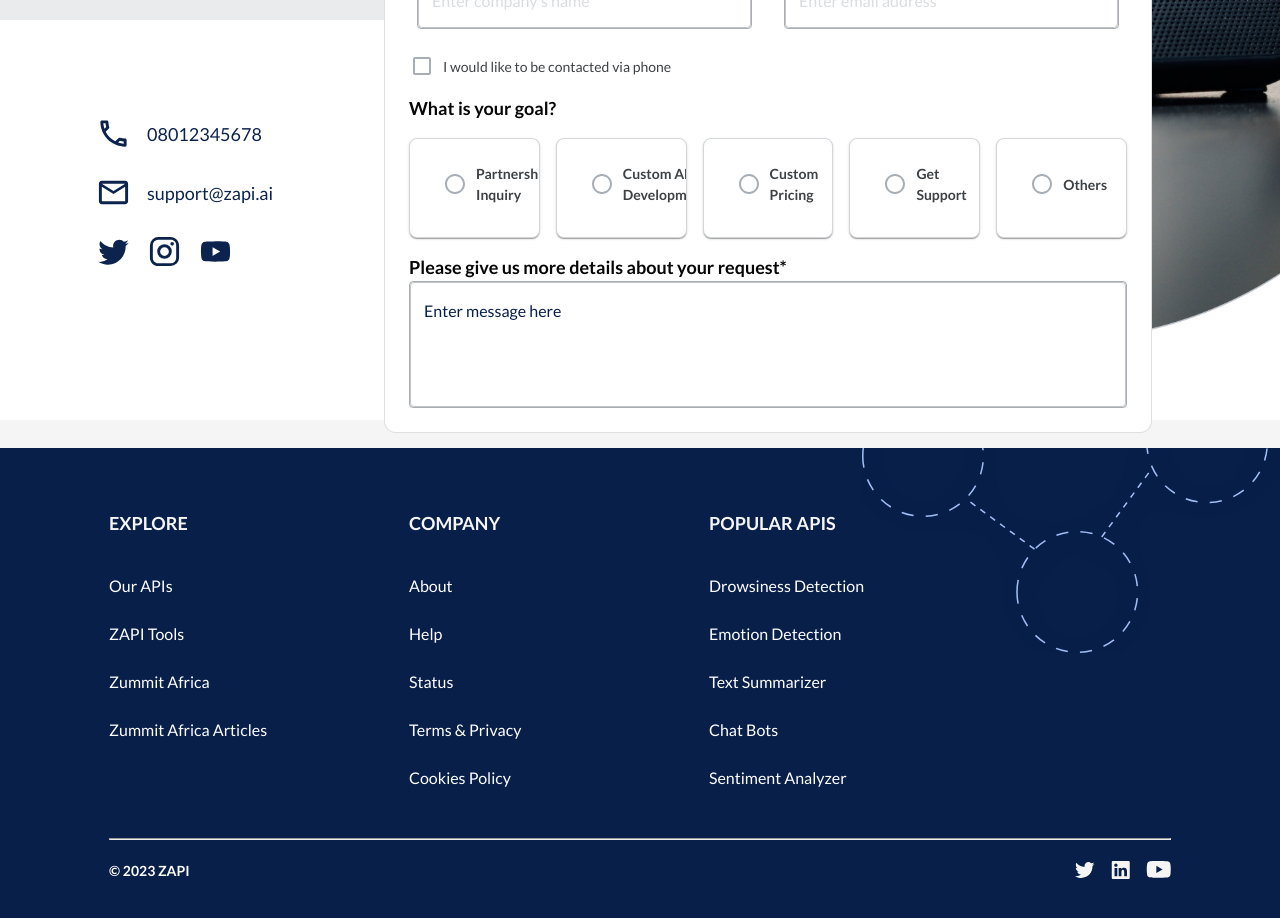
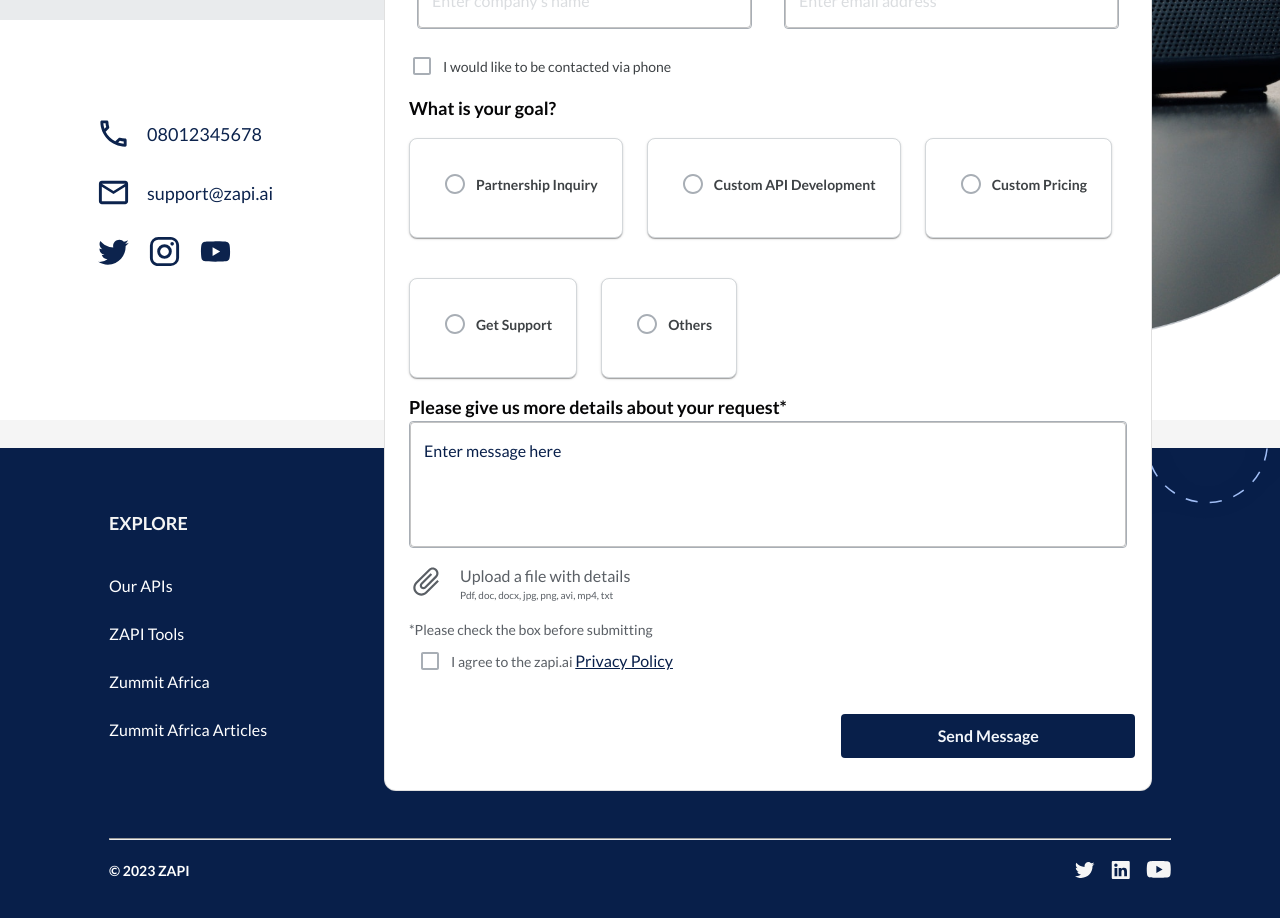
Before and after one commit to Zummit-Africa-Inc/Zapi-FE-v2, a React (Vite) app: page /contact in a window 1280 px wide. Shown: the part 360-1278 px from the top of the page. Built offline with nearby package versions, Linux system fonts and the light colour scheme; no server answers; what aws-amplify would draw is missing.

Commit message:
check card width,

```diff
--- a/src/components/contact/ContactForm.tsx
+++ b/src/components/contact/ContactForm.tsx
@@ -1,19 +1,24 @@
 import React from "react";
-import { CardContent, Radio, Stack, Theme } from "@mui/material";
-import { createStyles, makeStyles, styled } from "@mui/styles";
 import {
-    Paper,
-    Box,
-    Grid,
-    Input,
+    CardContent,
+    Icon,
+    Button,
+    Radio,
+    Stack,
+    Theme,
     FormControl,
     InputLabel,
     TextField,
     Checkbox,
-    InputBase,
     Card,
     Typography,
+    Paper,
+    Box,
 } from "@mui/material";
+import { createStyles, makeStyles, styled } from "@mui/styles";
+
+import { AttachFile } from "@mui/icons-material";
+import { Link } from "react-router-dom";
 
 // export interface  ContactFormProps {
 
@@ -195,15 +200,17 @@ const ContactForm = () => {
                     </Box>
                 </FormControl>
             </Stack>
-            <Stack sx={{ width: "100%", display: "flex", flexDirection: "column", p:1 }}>
+            <Stack
+                sx={{ width: "100%", display: "flex", flexDirection: "column", p: 1 }}>
                 <Typography
                     sx={{ color: "#060607", fontWeight: 600, fontSize: "18px" }}>
                     What is your goal?
                 </Typography>
-                <Stack sx={{ width: "100%", display: "flex", flexDirection: "row", gap:2 }}>
+                <Stack
+                    sx={{ width: "100%", display: "flex", flexDirection: "row", gap: 3, flexWrap: "wrap", }}>
                     <Card
                         sx={{
-                            width: "100%",
+                            // width: "18%",
                             p: 1,
                             mt: 2,
                             backgroundColor: "#fff",
@@ -228,7 +235,7 @@ const ContactForm = () => {
                     </Card>
                     <Card
                         sx={{
-                            width: "100%",
+                            // width: "18%",
                             p: 1,
                             mt: 2,
                             backgroundColor: "#fff",
@@ -253,7 +260,7 @@ const ContactForm = () => {
                     </Card>
                     <Card
                         sx={{
-                            width: "100%",
+                            // width: "18%",
                             p: 1,
                             mt: 2,
                             backgroundColor: "#fff",
@@ -278,7 +285,7 @@ const ContactForm = () => {
                     </Card>
                     <Card
                         sx={{
-                            width: "100%",
+                            // width: "18%",
                             p: 1,
                             mt: 2,
                             backgroundColor: "#fff",
@@ -303,7 +310,7 @@ const ContactForm = () => {
                     </Card>
                     <Card
                         sx={{
-                            width: "100%",
+                            // width: "18%",
                             p: 1,
                             mt: 2,
                             backgroundColor: "#fff",
@@ -327,7 +334,8 @@ const ContactForm = () => {
                         </CardContent>
                     </Card>
                 </Stack>
-                <Typography sx={{ color: "#060607", fontWeight: 600, fontSize: "18px", mt:2 }}>
+                <Typography
+                    sx={{ color: "#060607", fontWeight: 600, fontSize: "18px", mt: 2 }}>
                     Please give us more details about your request*
                 </Typography>
                 <TextField
@@ -344,8 +352,83 @@ const ContactForm = () => {
                         borderRadius: "4px",
                     }}
                 />
-
+                <Stack
+                    sx={{
+                        width: "50%",
+                        display: "flex",
+                        flexDirection: "row",
+                        gap: 2,
+                        mt: 2,
+                    }}>
+                    <AttachFile
+                        className={classes.iconStyle}
+                        sx={{ color: "#5A5F65" }}
+                        fontSize="large"
+                    />
+                    <Stack
+                        sx={{ width: "100%", display: "flex", flexDirection: "column" }}>
+                        <Typography
+                            sx={{ color: "#5A5F65", fontWeight: 400, fontSize: "16px" }}>
+                            Upload a file with details
+                        </Typography>
+                        <Typography
+                            sx={{ color: "#5A5F65", fontWeight: 400, fontSize: "10px" }}>
+                            Pdf, doc, docx, jpg, png, avi, mp4, txt
+                        </Typography>
+                    </Stack>
+                </Stack>
+                <Typography
+                    sx={{ color: "#5A5F65", fontWeight: 400, fontSize: "14px", mt: 2 }}>
+                    *Please check the box before submitting
+                </Typography>
+                {/* <Stack sx={{ width: "100%", display: "flex", flexDirection: "row", gap:2, mt:2 }}>
+                    <Checkbox sx={{ color: "#A8AEB5" }} />
+                    <Typography sx={{ color: "#5A5F65", fontWeight: 400, fontSize: "14px" }}>
+                        I agree to the terms and conditions
+                    </Typography>
+                    </Stack> */}
+                <FormControl
+                    sx={{
+                        width: "100%",
+                        // p: 2,
+                        display: "flex",
+                        flexDirection: "row",
+                        // color: "#333",
+                        alignItems: "center",
+                    }}>
+                    <Checkbox sx={{ color: "#A8AEB5" }} />
+                    <Box>
+                        <Typography
+                            sx={{ color: "#5A5F65", fontWeight: 400, fontSize: "14px" }}>
+                            I agree to the zapi.ai{" "}
+                            <Link className={classes.link} to="#">
+                                Privacy Policy
+                            </Link>
+                        </Typography>
+                    </Box>
+                </FormControl>
             </Stack>
+            <Stack sx={{ width: "100%", display: "flex", flexDirection: "row", gap: 2, mt: 2 }}>
+            <Button
+                    sx={{
+                        width: "40%",
+                        marginLeft: "auto",
+                        mt: 1,
+                        p:1,
+                        mb:2,
+                        backgroundColor: "#081F4A",
+                        color: "#f2f5fa",
+                        borderRadius: "4px",
+                        "&:hover": {
+                            backgroundColor: "#081F4A",
+                        },
+                        textTransform: "none",
+                        fontWeight: 600,
+                        fontSize: "16px",
+                    }}>
+                    Send Message
+                </Button>
+                </Stack>
         </Paper>
     );
 };
@@ -366,5 +449,14 @@ const useStyles = makeStyles((theme: Theme) =>
             // transform: "translate(-50%, -50%)",
             // zIndex: 10,
         },
+        iconStyle: {
+            transform: "rotate(45deg)",
+        },
+        link: {
+            color: "#081F4A",
+            textDecoration: "underline",
+            fontWeight: 400,
+            fontSize: "16px",
+        },
     })
 );
--- a/src/pages/Contact.tsx
+++ b/src/pages/Contact.tsx
@@ -7,7 +7,7 @@ import ContactMain from '../components/contact/ContactMain';
 const Contact = () => {
     const classes = useStyles();
     return (
-        <Stack>
+        <Stack className={classes.root}>
             <Navbar />
             <Stack className={classes.docContainer}>
                 <ContactMain />
@@ -26,5 +26,10 @@ const useStyles = makeStyles((theme: Theme) =>
             justifyContent: "center",
             alignItems: "center",
         },
+        root: {
+            flexGrow: 1,
+            height: "100vh",
+            width: "100%",
+        },
     })
 );
```
